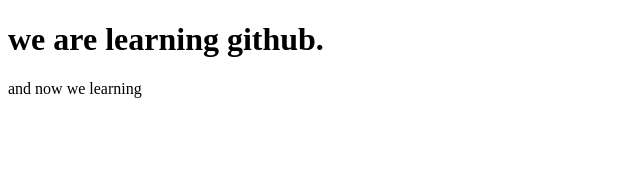
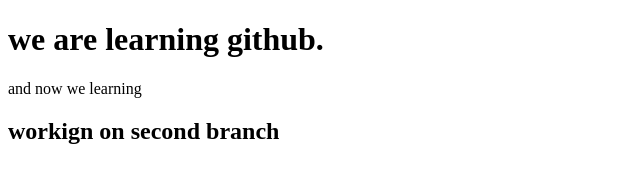
Before and after one commit to muhammadbilal876/github, a plain HTML site: page index.html in a window 1280 px wide. Shown: the whole page, without its empty margins (0-640 px from the left). Drawn offline with Linux system fonts and the light colour scheme.

Commit message:
tweaks in index.html

```diff
--- a/index.html
+++ b/index.html
@@ -12,6 +12,7 @@
     <main>
 <h1>we are learning github.</h1>
 <p>and now we learning</p>
+<h2>workign on second branch</h2>
     </main>
     <footer>
 
```
